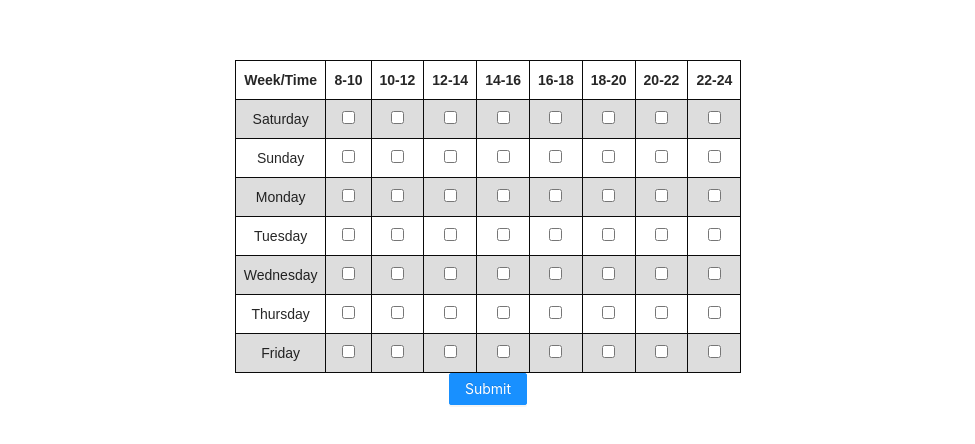
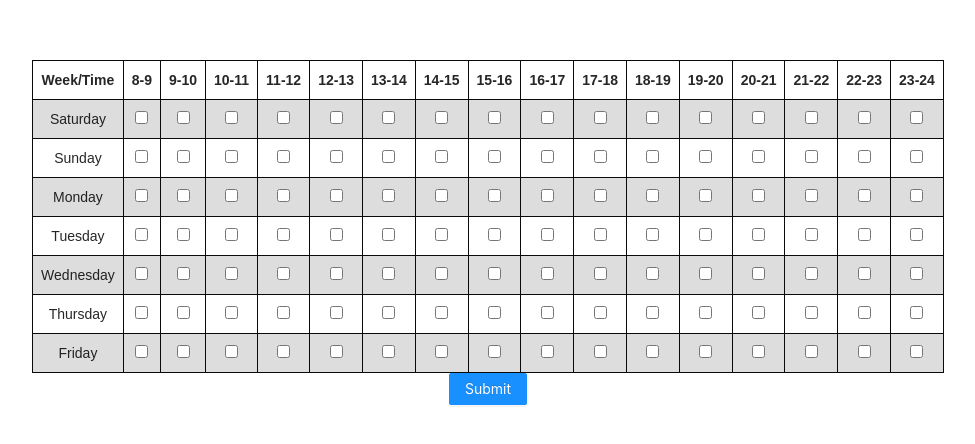
Before and after one commit to AmirAskaban/timing-app, a React (Create React App) app: page /ShowEvents in a window 1280 px wide. Shown: the part 148-592 px from the top of the page, without its empty margins (152-1127 px from the left). Built offline with nearby package versions, Linux system fonts and the light colour scheme.

Commit message:
show event name in console

```diff
--- a/src/routes/CreateEvents.js
+++ b/src/routes/CreateEvents.js
@@ -1,6 +1,10 @@
-import { Button, Form, Input, Row } from 'antd';
+import { Form, Input, Row } from 'antd';
 import React from 'react';
 
+function showInput() {
+  // eslint-disable-next-line no-console
+  console.log(document.querySelector('#eventName').value);
+}
 function Events() {
   return (
     <div
@@ -14,18 +18,16 @@ function Events() {
     >
       <Row>
         <Form name="basic">
-          <Form.Item label="Event Name" name="event">
-            <Input />
-          </Form.Item>
-
-          <Form.Item>
-            <Button
-              type="primary"
-              htmlType="submit"
-              href="/timing-app/ShowEvents"
+          <Form.Item label="Event Name">
+            <Input id="eventName" type="text" className="form-control" />
+            <button
+              type="submit"
+              value="Submit"
+              // href="/timing-app/ShowEvents"
+              onClick={showInput}
             >
-              Submit
-            </Button>
+              submit
+            </button>
           </Form.Item>
         </Form>
       </Row>
--- a/src/routes/ShowEvents.js
+++ b/src/routes/ShowEvents.js
@@ -17,17 +17,49 @@ function Events() {
         <table id="event">
           <tr>
             <th>Week/Time</th>
-            <th>8-10</th>
-            <th>10-12</th>
-            <th>12-14</th>
-            <th>14-16</th>
-            <th>16-18</th>
-            <th>18-20</th>
-            <th>20-22</th>
-            <th>22-24</th>
+            <th>8-9</th>
+            <th>9-10</th>
+            <th>10-11</th>
+            <th>11-12</th>
+            <th>12-13</th>
+            <th>13-14</th>
+            <th>14-15</th>
+            <th>15-16</th>
+            <th>16-17</th>
+            <th>17-18</th>
+            <th>18-19</th>
+            <th>19-20</th>
+            <th>20-21</th>
+            <th>21-22</th>
+            <th>22-23</th>
+            <th>23-24</th>
           </tr>
           <tr>
             <td>Saturday</td>
+            <td>
+              <input type="checkbox" />
+            </td>
+            <td>
+              <input type="checkbox" />
+            </td>
+            <td>
+              <input type="checkbox" />
+            </td>
+            <td>
+              <input type="checkbox" />
+            </td>
+            <td>
+              <input type="checkbox" />
+            </td>
+            <td>
+              <input type="checkbox" />
+            </td>
+            <td>
+              <input type="checkbox" />
+            </td>
+            <td>
+              <input type="checkbox" />
+            </td>
             <td>
               <input type="checkbox" />
             </td>
@@ -79,9 +111,57 @@ function Events() {
             <td>
               <input type="checkbox" />
             </td>
+            <td>
+              <input type="checkbox" />
+            </td>
+            <td>
+              <input type="checkbox" />
+            </td>
+            <td>
+              <input type="checkbox" />
+            </td>
+            <td>
+              <input type="checkbox" />
+            </td>
+            <td>
+              <input type="checkbox" />
+            </td>
+            <td>
+              <input type="checkbox" />
+            </td>
+            <td>
+              <input type="checkbox" />
+            </td>
+            <td>
+              <input type="checkbox" />
+            </td>
           </tr>
           <tr>
             <td>Monday</td>
+            <td>
+              <input type="checkbox" />
+            </td>
+            <td>
+              <input type="checkbox" />
+            </td>
+            <td>
+              <input type="checkbox" />
+            </td>
+            <td>
+              <input type="checkbox" />
+            </td>
+            <td>
+              <input type="checkbox" />
+            </td>
+            <td>
+              <input type="checkbox" />
+            </td>
+            <td>
+              <input type="checkbox" />
+            </td>
+            <td>
+              <input type="checkbox" />
+            </td>
             <td>
               <input type="checkbox" />
             </td>
@@ -133,9 +213,57 @@ function Events() {
             <td>
               <input type="checkbox" />
             </td>
+            <td>
+              <input type="checkbox" />
+            </td>
+            <td>
+              <input type="checkbox" />
+            </td>
+            <td>
+              <input type="checkbox" />
+            </td>
+            <td>
+              <input type="checkbox" />
+            </td>
+            <td>
+              <input type="checkbox" />
+            </td>
+            <td>
+              <input type="checkbox" />
+            </td>
+            <td>
+              <input type="checkbox" />
+            </td>
+            <td>
+              <input type="checkbox" />
+            </td>
           </tr>
           <tr>
             <td>Wednesday</td>
+            <td>
+              <input type="checkbox" />
+            </td>
+            <td>
+              <input type="checkbox" />
+            </td>
+            <td>
+              <input type="checkbox" />
+            </td>
+            <td>
+              <input type="checkbox" />
+            </td>
+            <td>
+              <input type="checkbox" />
+            </td>
+            <td>
+              <input type="checkbox" />
+            </td>
+            <td>
+              <input type="checkbox" />
+            </td>
+            <td>
+              <input type="checkbox" />
+            </td>
             <td>
               <input type="checkbox" />
             </td>
@@ -187,9 +315,57 @@ function Events() {
             <td>
               <input type="checkbox" />
             </td>
+            <td>
+              <input type="checkbox" />
+            </td>
+            <td>
+              <input type="checkbox" />
+            </td>
+            <td>
+              <input type="checkbox" />
+            </td>
+            <td>
+              <input type="checkbox" />
+            </td>
+            <td>
+              <input type="checkbox" />
+            </td>
+            <td>
+              <input type="checkbox" />
+            </td>
+            <td>
+              <input type="checkbox" />
+            </td>
+            <td>
+              <input type="checkbox" />
+            </td>
           </tr>
           <tr>
             <td>Friday</td>
+            <td>
+              <input type="checkbox" />
+            </td>
+            <td>
+              <input type="checkbox" />
+            </td>
+            <td>
+              <input type="checkbox" />
+            </td>
+            <td>
+              <input type="checkbox" />
+            </td>
+            <td>
+              <input type="checkbox" />
+            </td>
+            <td>
+              <input type="checkbox" />
+            </td>
+            <td>
+              <input type="checkbox" />
+            </td>
+            <td>
+              <input type="checkbox" />
+            </td>
             <td>
               <input type="checkbox" />
             </td>
```
